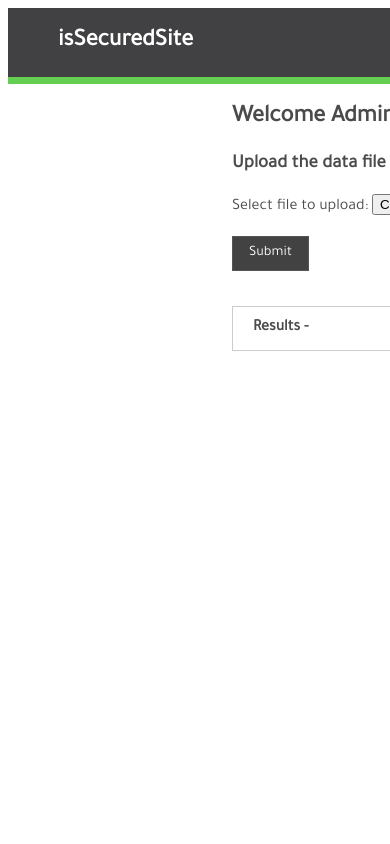
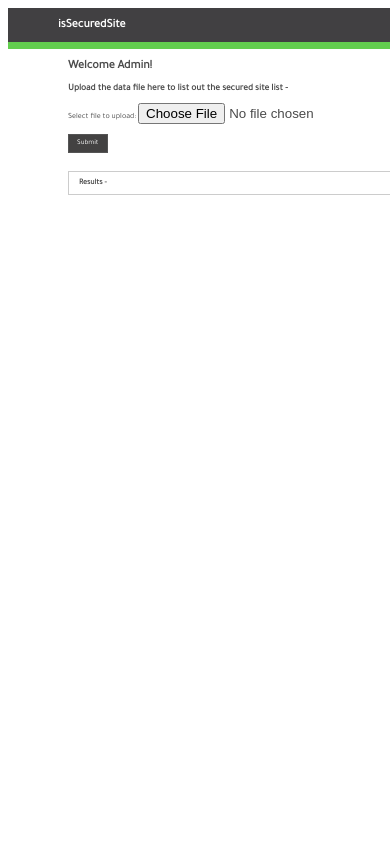
Before and after one commit to psripathi44/isSecuredSite, a PHP site: page / in a window 390 px wide; the page is wider, and only the part inside the window is pictured. Run offline with PHP 8.4, Linux system fonts and the light colour scheme.

Commit message:
Adding media queries for flexibility

```diff
--- a/CSS/styles.css
+++ b/CSS/styles.css
@@ -35,6 +35,12 @@ a{
 	width: 50%;
 }
 
+#intRes{
+	width: 700px;
+	height: 300px;
+	overflow-y: scroll;
+}
+
 .formButton {
 	font-family: 'Tajawal', sans-serif;
 	background-color: #434242;
@@ -55,3 +61,62 @@ a{
     color: #434242;
 	box-shadow: 0 12px 16px 0 rgba(0,0,0,0.24),0 17px 50px 0 rgba(0,0,0,0.19);
 }
+
+.error{
+	color: red;
+	display: inline;
+}
+
+@media only screen and (max-width: 500px) {
+    body {
+		min-width: 500px;
+		font-family: 'Tajawal', sans-serif;
+		font-size:0.5em;
+		font-style: normal;
+		font-weight: 400;
+		color: #4B4B4B;
+    }
+
+	header {
+		background: #414042;
+		border-bottom: 7px solid #63ce4f;
+		display: inline-block;
+		width: 100%;
+	}
+
+	#main {
+		width: 80%;
+		padding: 0 10px;
+		display: inline-block;
+		box-sizing: border-box;
+		margin-left: 10%;
+	}
+
+	#results{
+		border: 1px solid #ccc;
+		padding: 6px 10px;
+		width: 80%;
+	}
+
+	.formButton {
+		font-family: 'Tajawal', sans-serif;
+		background-color: #434242;
+		color: white;
+		border: 1px solid #555555;
+		font-size: 0.9em;
+		text-decoration: none;
+		display: inline-block;
+		padding: 4px 8px;
+		text-align: center;
+		-webkit-transition-duration: 0.4s;
+		transition-duration: 0.5s;
+		cursor: pointer;
+	}
+
+	.formButton:hover {
+		background-color: white;
+		color: #434242;
+		box-shadow: 0 6px 8px 0 rgba(0,0,0,0.24),0 9px 25px 0 rgba(0,0,0,0.19);
+	}
+
+}
--- a/index.php
+++ b/index.php
@@ -15,12 +15,12 @@
 	<form action="" method="post" enctype="multipart/form-data">
 		<div>
 			<label id="upload">Select file to upload: </label>
-			<input type="file" name="upload"/>
+			<input type="file" name="upload" id="upload"/>
 		</div>
 		<div>
 			<br/>
 			<input class= "formButton" type="hidden" name="action" value="upload"/>
-			<input type="submit" name="submit" class= "formButton" value="Submit" onclick="clearBox()"/>
+			<input type="submit" name="submit" class= "formButton" value="Submit"/>
 		</div>
 	</form>
 	<br/>
@@ -28,11 +28,16 @@
 		<b>Results - </b><br/>
 		<?PHP
 			if(isset($_POST["submit"])){
+				$temp = $_FILES['upload']['name'];
+
+				if($temp == null){
+					echo "Please select a file to proceed.";
+					return;
+				}
 				$fileExt = explode(".", $_FILES['upload']['name']);
-				$vFileExt = ['csv'];
-
-				if(!in_array($fileExt[1],$vFileExt)){
-					print "The selected file format is not supported.<br/> Please choose to upload only csv files";
+				if($fileExt[1] != "csv"){
+					echo "The selected file format is not supported.<br/> Please choose to upload only csv files";
+					return;
 				} else {
 					$row = 0;  //To display the row
 					$retCnt = 0;
@@ -61,7 +66,7 @@
 					print "Total Record(s): $row <br/>No. of secured URLs: $retCnt<br/>";
 
 					if($retCnt != 0){
-						print"<br/><div style='width: 700px; height: 300px; overflow-y: scroll'>";
+						print"<br/><div id='intRes'>";
 						print "<br/> ".$result;
 						print "</div>";
 					}
```
